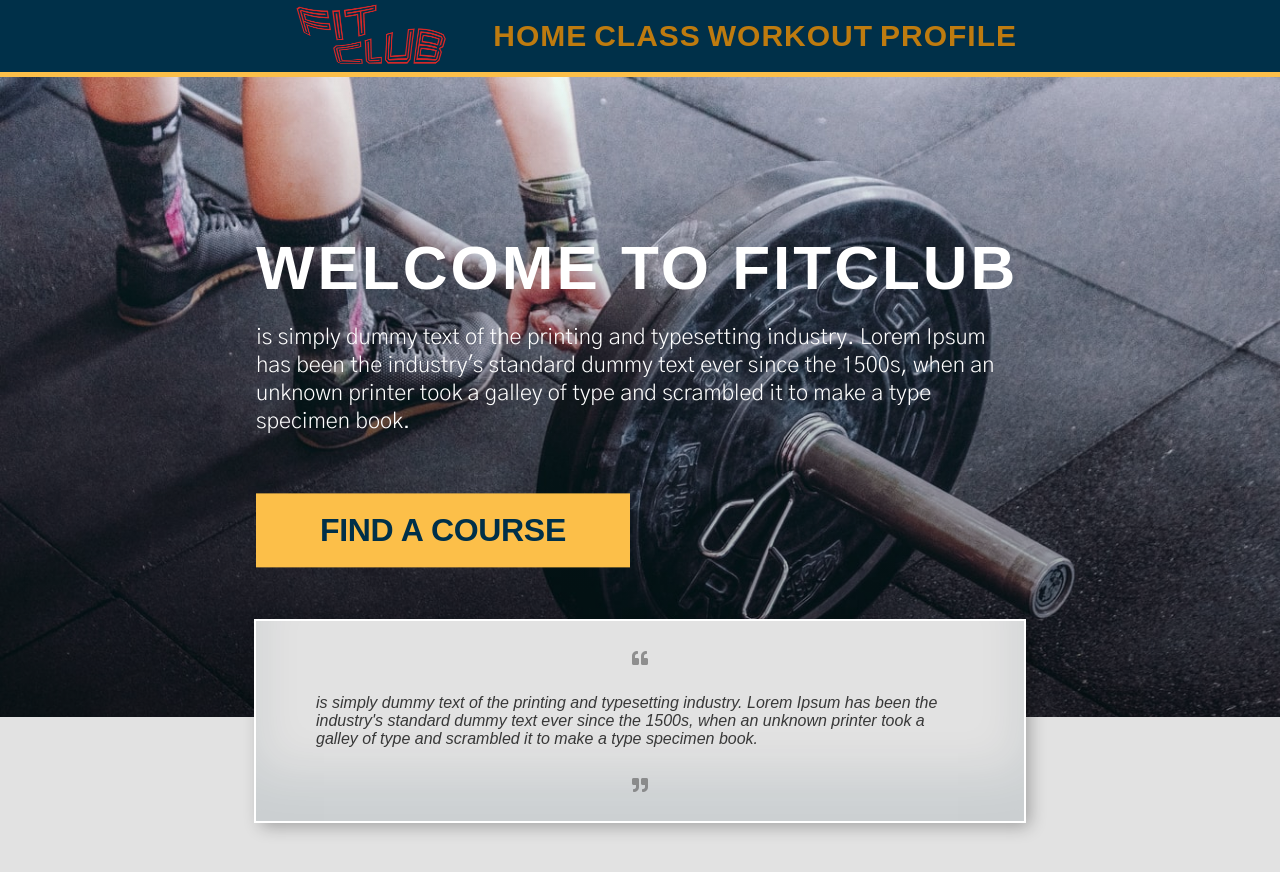
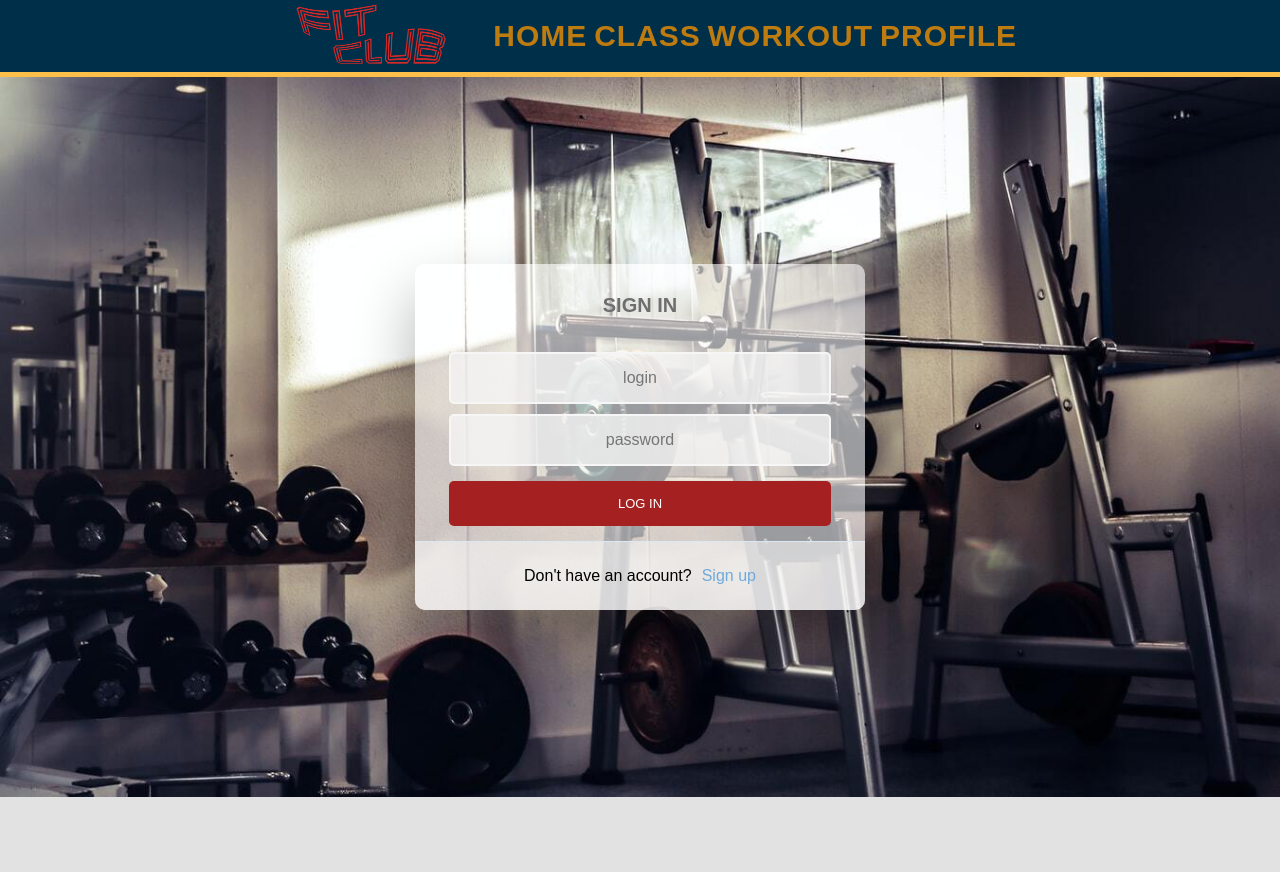
Before and after one commit to maxhealy01/fit-club, a React (Create React App) app in the folder client/: page / in a window 1280 px wide. Shown: the top 872 px of the page. After the commit the page ends 800 px from the top, so only its background shows below. Built offline with nearby package versions, Linux system fonts and the light colour scheme; a web font is replaced by a local one.

Commit message:
switched app.js to use Casey's login.js. Still figuring out how to build register form

```diff
--- a/client/src/App.js
+++ b/client/src/App.js
@@ -66,7 +66,7 @@ function App() {
 				<Navbar>{navLinks}</Navbar>
 				<div>
 					<Switch>
-						<Route exact path="/" component={Home} />
+						{/* <Route exact path="/" component={Home} /> */}
 						<Route exact path="/Classes" component={Classes} />
 						<Route exact path="/Profile" component={Profile} />
 						<Route exact path="/Workout" component={Workout} />
@@ -85,7 +85,7 @@ function App() {
 				</div>
 
 
-				{/* <CoverPage /> */}
+				<CoverPage />
 				{/* <ChatBox /> */}
 
 			</Router>
--- a/client/src/assets/scss/coverpage.scss
+++ b/client/src/assets/scss/coverpage.scss
@@ -124,6 +124,13 @@
                     }
                 }
 
+                .error-text{
+                    color: rgb(75, 75, 75);
+                    padding: 5px 0;
+                    font-size: 18px;
+                    font-style: italic;
+                }
+
                 }
             }
 
--- a/client/src/components/Login.js
+++ b/client/src/components/Login.js
@@ -3,6 +3,8 @@ import { useMutation } from "@apollo/react-hooks";
 import { Link } from "react-router-dom";
 import { LOGIN } from "../utils/mutations";
 import Auth from "../utils/auth";
+import '../assets/scss/coverpage.scss';
+
 
 function LoginForm(props) {
   const [formState, setFormState] = useState({ email: "", password: "" });
@@ -31,40 +33,49 @@ function LoginForm(props) {
   };
 
   return (
-    <div className="container my-1">
-      <Link to="/signup">← Go to Signup</Link>
+    <div className="wrapper">
+      <div id="formContent">
+      <h2 className="active"> Sign In </h2>
 
-      <h2>Login</h2>
       <form onSubmit={handleFormSubmit}>
-        <div className="flex-row space-between my-2">
-          <label htmlFor="email">Email address:</label>
           <input
-            placeholder="youremail@test.com"
             name="email"
+            id="email"
             type="email"
-            id="email"
+            className="sign-input"
+            placeholder="login"
             onChange={handleChange}
+            required
           />
-        </div>
-        <div className="flex-row space-between my-2">
-          <label htmlFor="pwd">Password:</label>
           <input
-            placeholder="******"
+            className="sign-input"
+            placeholder="password"
             name="password"
             type="password"
             id="pwd"
             onChange={handleChange}
+            required
           />
-        </div>
         {error ? (
           <div>
             <p className="error-text">The provided credentials are incorrect</p>
           </div>
         ) : null}
-        <div className="flex-row flex-end">
-          <button type="submit">Submit</button>
-        </div>
+        <input
+              type="submit"
+              className="login-btn"
+              value="Log In"
+              // onSubmit={this.handleSubmit}
+            />
       </form>
+        <div id="formFooter">
+              <p>Don't have an account?</p>
+              <Link
+                className="underlineHover"
+                to={"/Register"}>Sign up</Link>
+
+            </div>
+      </div>
     </div>
   );
 }
--- a/client/src/components/LoginForm.js
+++ b/client/src/components/old_LoginForm.js
@@ -1,5 +1,4 @@
 import React from "react";
-import '../assets/scss/coverpage.scss';
 import { Link } from "react-router-dom";
 import SignUp from "../pages/Register";
 
--- a/client/src/pages/CoverPage.js
+++ b/client/src/pages/CoverPage.js
@@ -1,7 +1,7 @@
 import React from "react";
 import '../assets/scss/coverpage.scss'
 
-import LoginForm from "../components/LoginForm";
+import Login from "../components/Login";
 
 
 const CoverPage = () => {
@@ -9,7 +9,7 @@ const CoverPage = () => {
 	return (
         <div className="cover-page">
         <div className="coverpage-wrapper">
-          <LoginForm />
+          <Login />
         </div>
     </div>
 	);
--- a/client/src/pages/Register.js
+++ b/client/src/pages/Register.js
@@ -1,10 +1,28 @@
 import React, { useState } from "react";
 import { Link } from "react-router-dom";
 import '../assets/scss/Register.scss';
-
+import Auth from "../utils/auth";
 
 function SignupForm() {
 
+    React.state = {
+        username: '',
+        email: '',
+        passworld: ''
+      }
+
+onChange = (e) => {
+    this.setState({
+        [e.target.name]: e.target.value
+    })
+}
+
+onSubmit = async () => {
+    const response = await this.props.mutate({
+        variables: this.state,
+    })
+    console.log(response);
+}
 
 	return (
 
@@ -19,6 +37,7 @@ function SignupForm() {
                         className="firstname"
                         name="firstname"
                         placeholder="First Name"
+                        onChange={e => this.onChange(e)}
                         />
 
                         <input
@@ -26,22 +45,26 @@ function SignupForm() {
                         className="lastname"
                         name="lastname"
                         placeholder="Last Name"
-                        />
+                        onChange={e => this.onChange(e)}/>
+
 
                         <input
                         type="email"
                         className="email"
                         name="email"
-                        placeholder="Email Address" />
+                        placeholder="Email Address"
+                        onChange={e => this.onChange(e)}/>
 
                         <input
                         type="password"
                         className="password"
                         name="password"
-                        placeholder="Password" />
+                        placeholder="Password"
+                        onChange={e => this.onChange(e)} />
 
                         <input
-                        type="submit"
+                        onClick={() => this.onSubmit()}
+                        type="primary"
                         className="submit-btn"
                         value="submit"
                         />
```
